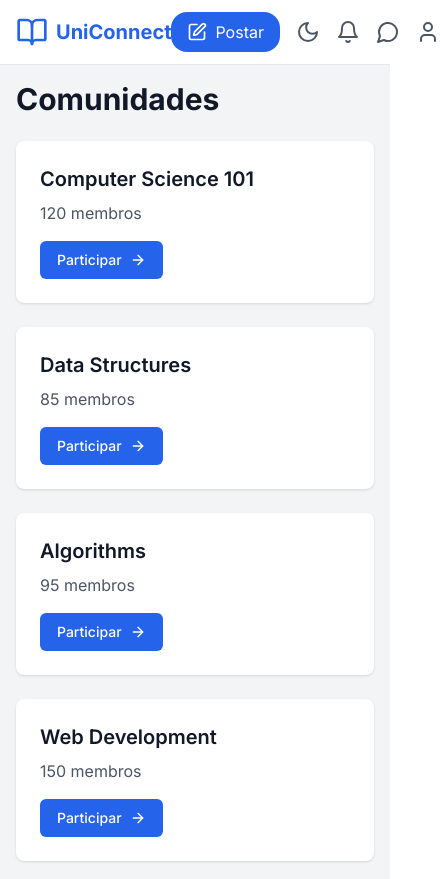
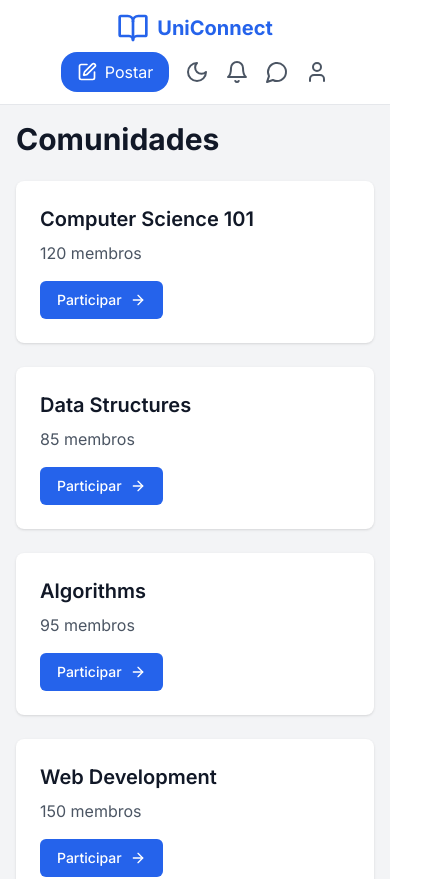
Before and after one commit to Jeanikt/UniConnect, a Next.js app: page /communities in a window 390 px wide. Shown: the top 879 px of the page, 440 px wide, since content can reach past the window. Built offline with nearby package versions, Linux system fonts and the light colour scheme.

Commit message:
style: responsividade para mobile

```diff
--- a/src/components/Layout.tsx
+++ b/src/components/Layout.tsx
@@ -71,15 +71,15 @@ export default function Layout({ children, onPostCreated }: LayoutProps) {
       } bg-gray-100 dark:bg-gray-900`}
     >
       <header className="sticky top-0 z-50 bg-white dark:bg-gray-900 border-b border-gray-200 dark:border-gray-700">
-        <div className="container mx-auto px-4 py-3 flex items-center justify-between">
+        <div className="container mx-auto px-4 py-3 flex flex-col sm:flex-row items-center justify-between">
           <Link
             href="/feed"
-            className="flex items-center space-x-2 text-blue-600 dark:text-blue-400"
+            className="flex items-center space-x-2 text-blue-600 dark:text-blue-400 mb-2 sm:mb-0"
           >
             <BookOpen className="w-8 h-8" />
             <span className="text-xl font-bold">UniConnect</span>
           </Link>
-          <nav className="hidden md:flex items-center space-x-4">
+          <nav className="hidden sm:flex items-center space-x-4">
             <Link
               href="/feed"
               className="text-gray-600 dark:text-gray-300 hover:text-blue-600 dark:hover:text-blue-400"
```
Also changed, not shown: 1 other file (tests, documents, lock files or other folders).
